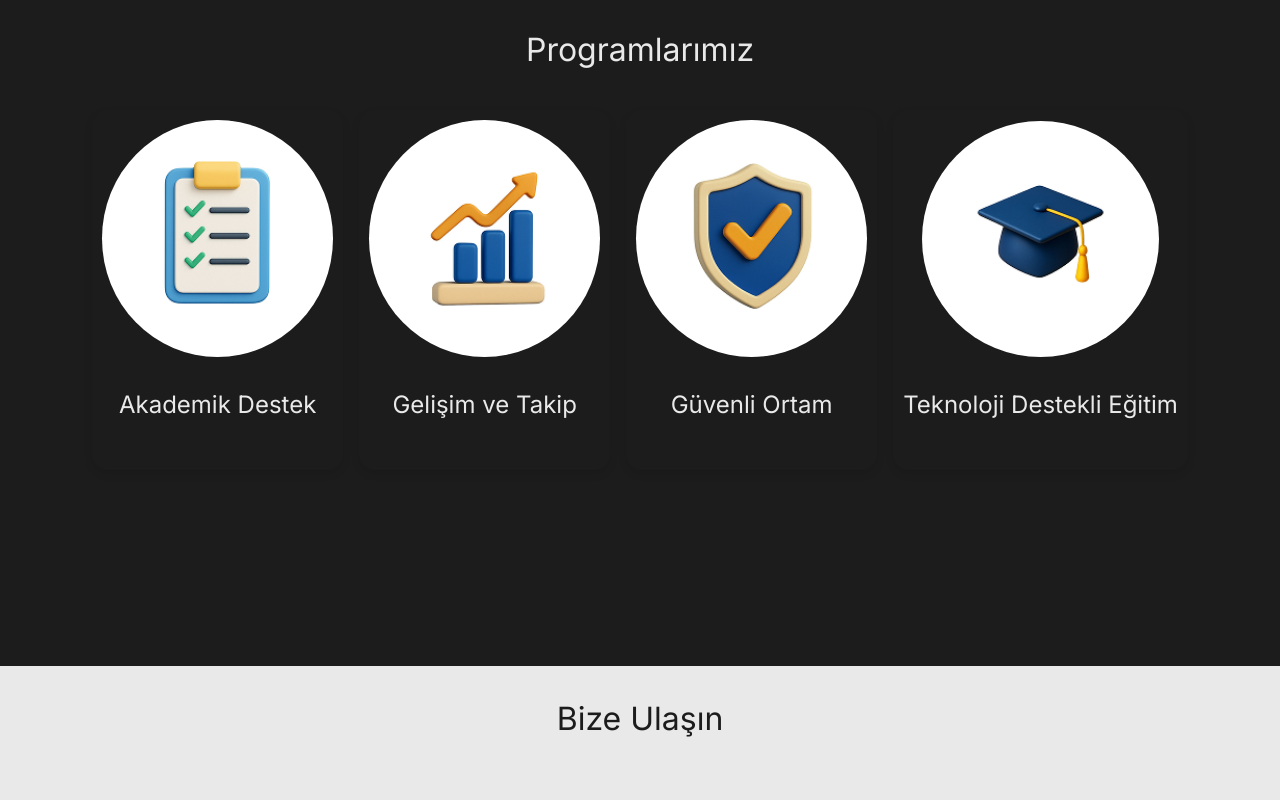
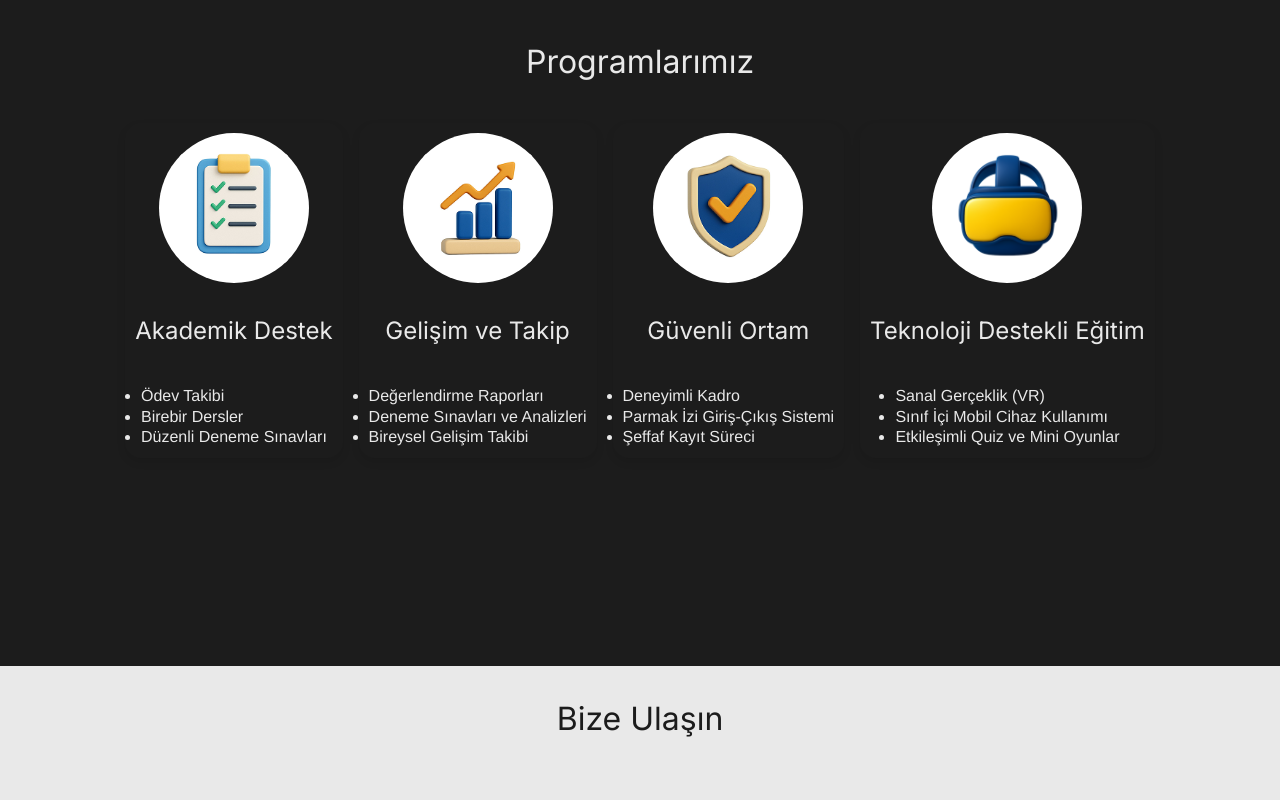
Before and after one commit to hamusapriv/egebasari, a React (Vite) app: page / in a window 1280 px wide. Shown: the part 2760-3560 px from the top of the page. Built offline with nearby package versions, Linux system fonts and the light colour scheme; grey boxes are pictures that could not be loaded.

Commit message:
contact section

```diff
--- a/src/App.css
+++ b/src/App.css
@@ -238,9 +238,12 @@
 }
 
 .card-image-container {
-  padding: 40px;
+  width: 150px;
+  height: 150px;
+  padding: 20px;
   background-color: white;
   border-radius: 50%;
+  overflow: hidden;
 }
 .card-image {
   width: 100%;
--- a/src/components/Section3.jsx
+++ b/src/components/Section3.jsx
@@ -2,7 +2,7 @@ import React from "react";
 import akademik from "/assets/akademik-destek.png";
 import gelisim from "/assets/gelisim-ve-takip.png";
 import güvenli from "/assets/güvenli-ortam.png";
-import lgshazırlık from "/assets/lgshazırlık.png";
+import vr from "/assets/vr.png";
 const Section3 = () => {
   return (
     <section className="section-3">
@@ -14,28 +14,80 @@ const Section3 = () => {
             <img src={akademik} alt="" className="card-image" />
           </div>
           <h3 className="card-h3">Akademik Destek</h3>
-          <p className="card-p"></p>
+          <ul className="card-ul">
+            <li className="card-li">
+              {" "}
+              <p className="card-p">Ödev Takibi</p>
+            </li>
+            <li className="card-li">
+              {" "}
+              <p className="card-p">Birebir Dersler</p>
+            </li>
+            <li className="card-li">
+              {" "}
+              <p className="card-p">Düzenli Deneme Sınavları</p>
+            </li>
+          </ul>
         </div>
         <div className="card">
           <div className="card-image-container">
             <img src={gelisim} alt="" className="card-image" />
           </div>
           <h3 className="card-h3">Gelişim ve Takip</h3>
-          <p className="card-p"></p>
+          <ul className="card-ul">
+            <li className="card-li">
+              {" "}
+              <p className="card-p">Değerlendirme Raporları</p>
+            </li>
+            <li className="card-li">
+              {" "}
+              <p className="card-p">Deneme Sınavları ve Analizleri</p>
+            </li>
+            <li className="card-li">
+              {" "}
+              <p className="card-p">Bireysel Gelişim Takibi</p>
+            </li>
+          </ul>
         </div>
         <div className="card">
           <div className="card-image-container">
             <img src={güvenli} alt="" className="card-image" />
           </div>
           <h3 className="card-h3">Güvenli Ortam</h3>
-          <p className="card-p"></p>
+          <ul className="card-ul">
+            <li className="card-li">
+              {" "}
+              <p className="card-p">Deneyimli Kadro</p>
+            </li>
+            <li className="card-li">
+              {" "}
+              <p className="card-p">Parmak İzi Giriş-Çıkış Sistemi</p>
+            </li>
+            <li className="card-li">
+              {" "}
+              <p className="card-p">Şeffaf Kayıt Süreci</p>
+            </li>
+          </ul>
         </div>
         <div className="card">
           <div className="card-image-container">
-            <img src={lgshazırlık} alt="" className="card-image" />
+            <img src={vr} alt="" className="card-image" />
           </div>
           <h3 className="card-h3">Teknoloji Destekli Eğitim</h3>
-          <p className="card-p"></p>
+          <ul className="card-ul">
+            <li className="card-li">
+              {" "}
+              <p className="card-p">Sanal Gerçeklik (VR)</p>
+            </li>
+            <li className="card-li">
+              {" "}
+              <p className="card-p">Sınıf İçi Mobil Cihaz Kullanımı</p>
+            </li>
+            <li className="card-li">
+              {" "}
+              <p className="card-p">Etkileşimli Quiz ve Mini Oyunlar</p>
+            </li>
+          </ul>
         </div>
       </div>
     </section>
--- a/src/components/Section4.jsx
+++ b/src/components/Section4.jsx
@@ -18,9 +18,10 @@ const Section4 = () => {
           ></iframe>
         </div>
         <div className="contact-info">
-          <a href="tel:+905555555555">Telefon: +90 555 555 55 55</a>
+          <a href="tel:+905392145589">Telefon: +90 539 214 55 89</a>
+          <a href="tel:+905323116293">Telefon: +90 5323116293</a>
           <a
-            href="https://wa.me/905555555555"
+            href="https://wa.me/905524050843"
             target="_blank"
             rel="noopener noreferrer"
           >
```
Also changed, not shown: public/assets/vr.png (added).
